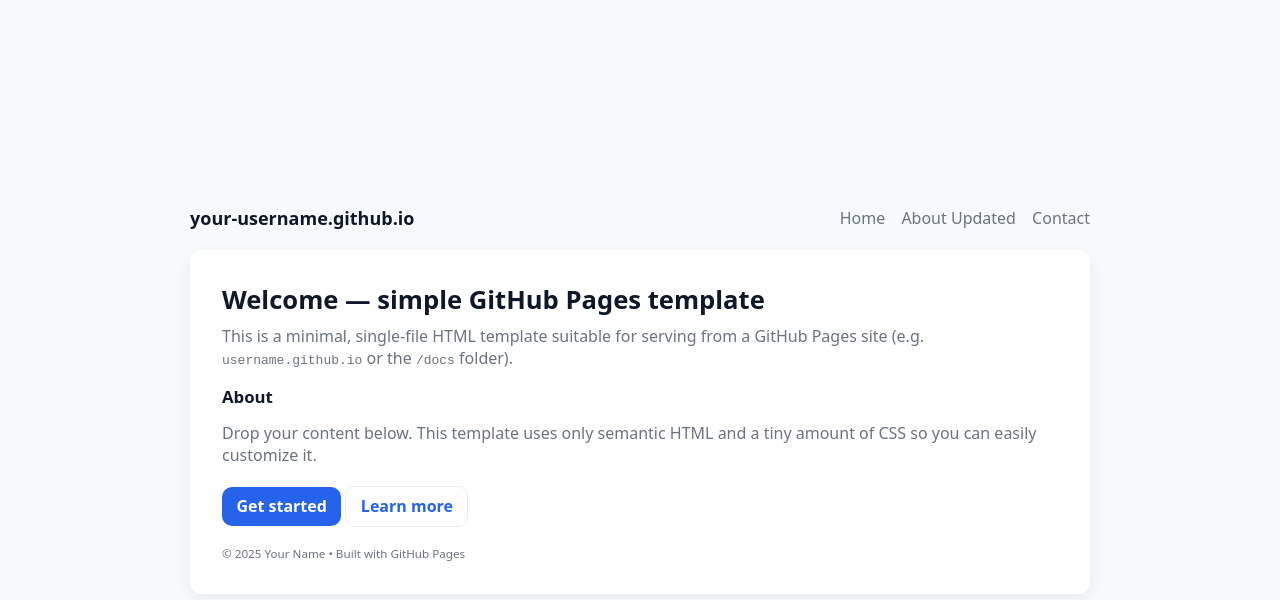
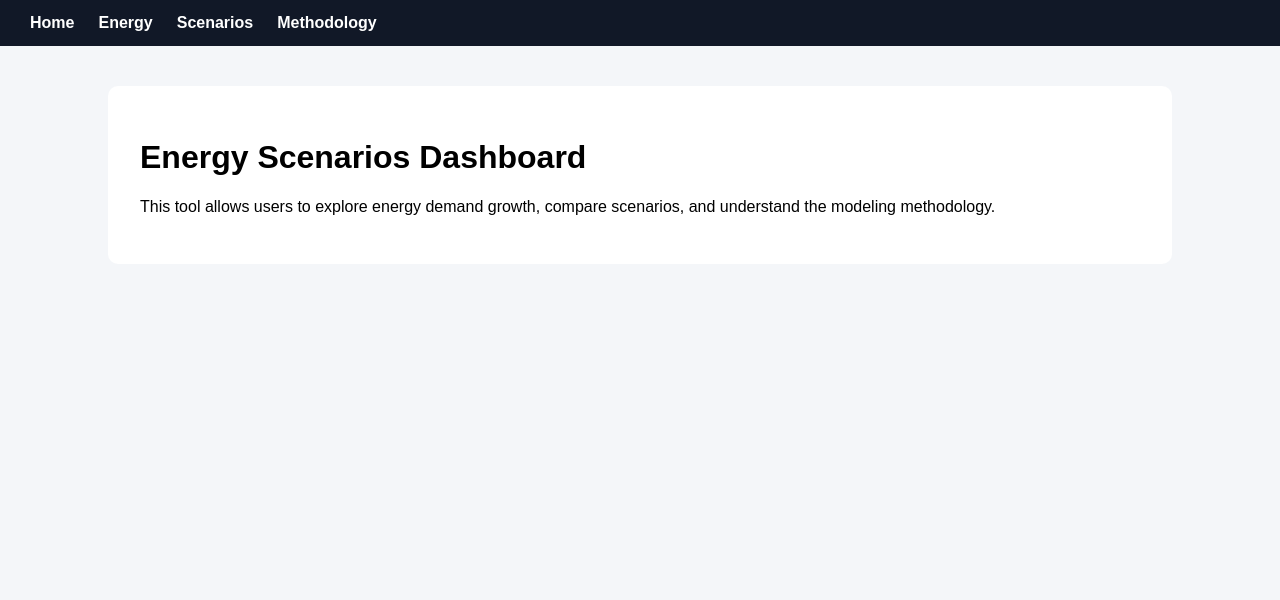
Before and after one commit to rgab05/rgab05.github.io, a plain HTML site: page index.html in a window 1280 px wide. Drawn offline with Linux system fonts and the light colour scheme.

Commit message:
Update index.html

```diff
--- a/index.html
+++ b/index.html
@@ -1,76 +1,25 @@
-<!doctype html>
-<html lang="en">
+<!DOCTYPE html>
+<html>
 <head>
-  <meta charset="utf-8">
-  <meta name="viewport" content="width=device-width, initial-scale=1">
-  <meta name="description" content="A very simple GitHub Pages site">
-  <title>Your Project — GitHub Pages</title>
-  <!-- Replace or add a favicon at /favicon.ico in your repo -->
-  <link rel="icon" href="/favicon.ico">
-
-  <!-- Minimal inline styles so this is a single-file template -->
-  <style>
-    :root{ --bg:#f7fafc; --card:#ffffff; --muted:#6b7280; --accent:#2563eb }
-    *{box-sizing:border-box}
-    html,body{height:100%}
-    body{
-      margin:0; font-family:system-ui,-apple-system,Segoe UI,Roboto, "Helvetica Neue", Arial;
-      background:var(--bg); color:#0f172a; -webkit-font-smoothing:antialiased;
-      display:flex; align-items:center; justify-content:center; padding:2rem;
-    }
-    .wrap{max-width:900px; width:100%}
-    header{display:flex; align-items:center; justify-content:space-between; margin-bottom:1.25rem}
-    .brand{font-weight:700; font-size:1.125rem}
-    nav a{margin-left:0.75rem; color:var(--muted); text-decoration:none}
-    .card{background:var(--card); padding:2rem; border-radius:12px; box-shadow:0 6px 18px rgba(15,23,42,0.06)}
-    h1{margin:0 0 .5rem 0; font-size:1.6rem}
-    p{margin:0 0 1rem 0; color:var(--muted)}
-    .actions{margin-top:1.25rem}
-    .btn{display:inline-block; padding:.55rem .9rem; border-radius:10px; text-decoration:none; font-weight:600}
-    .btn-primary{background:var(--accent); color:#fff}
-    .btn-ghost{border:1px solid #e6edf8; color:var(--accent); background:transparent}
-    footer{margin-top:1rem; color:var(--muted); font-size:.875rem}
-    @media (max-width:560px){ body{padding:1rem} .card{padding:1rem} header{flex-direction:column; align-items:flex-start} nav{margin-top:.5rem} }
-  </style>
+  <title>Energy Scenarios | Home</title>
+  <link rel="stylesheet" href="styles.css">
 </head>
 <body>
-  <div class="wrap">
-    <header>
-      <div class="brand">your-username.github.io</div>
-      <nav>
-        <a href="#">Home</a>
-        <a href="about.html">About Updated</a>
-        <a href="#contact">Contact</a>
-      </nav>
-    </header>
 
-    <main class="card">
-      <h1>Welcome — simple GitHub Pages template</h1>
-      <p>This is a minimal, single-file HTML template suitable for serving from a GitHub Pages site (e.g. <code>username.github.io</code> or the <code>/docs</code> folder).</p>
+<nav>
+  <a href="index.html">Home</a>
+  <a href="energy.html">Energy</a>
+  <a href="scenarios.html">Scenarios</a>
+  <a href="methodology.html">Methodology</a>
+</nav>
 
-      <section id="about">
-        <h2 style="font-size:1.05rem; margin-top:1rem;">About</h2>
-        <p style="margin-bottom:0.5rem">Drop your content below. This template uses only semantic HTML and a tiny amount of CSS so you can easily customize it.</p>
-      </section>
+<div class="container">
+  <h1>Energy Scenarios Dashboard</h1>
+  <p>
+    This tool allows users to explore energy demand growth,
+    compare scenarios, and understand the modeling methodology.
+  </p>
+</div>
 
-      <div class="actions">
-        <a class="btn btn-primary" href="#">Get started</a>
-        <a class="btn btn-ghost" href="#">Learn more</a>
-      </div>
-
-      <footer>
-        <small>&copy; <span id="year"></span> Your Name • Built with GitHub Pages</small>
-      </footer>
-    </main>
-  </div>
-
-  <script>
-    // small nicety: current year in footer
-    document.getElementById('year').textContent = new Date().getFullYear();
-
-    // If you want pretty URLs on GitHub Pages, name this file index.html
-    // - Option A: Create a repository named username.github.io and push this as index.html to the root.
-    // - Option B: Use any repo and place this in /docs then enable GitHub Pages from the repo settings.
-  </script>
 </body>
 </html>
```
